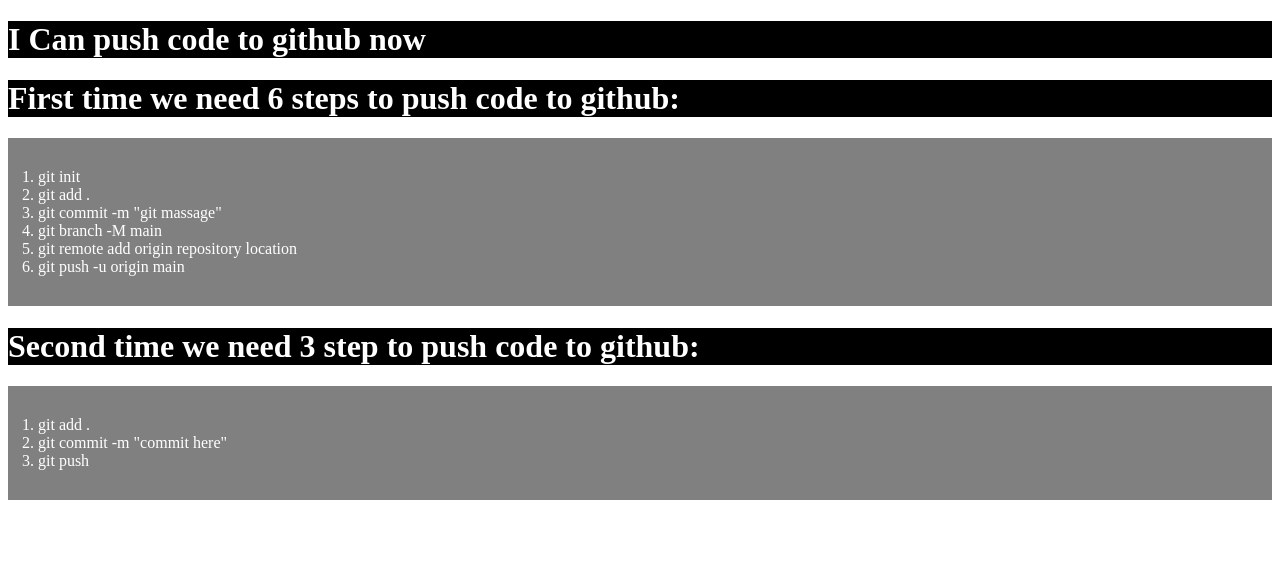
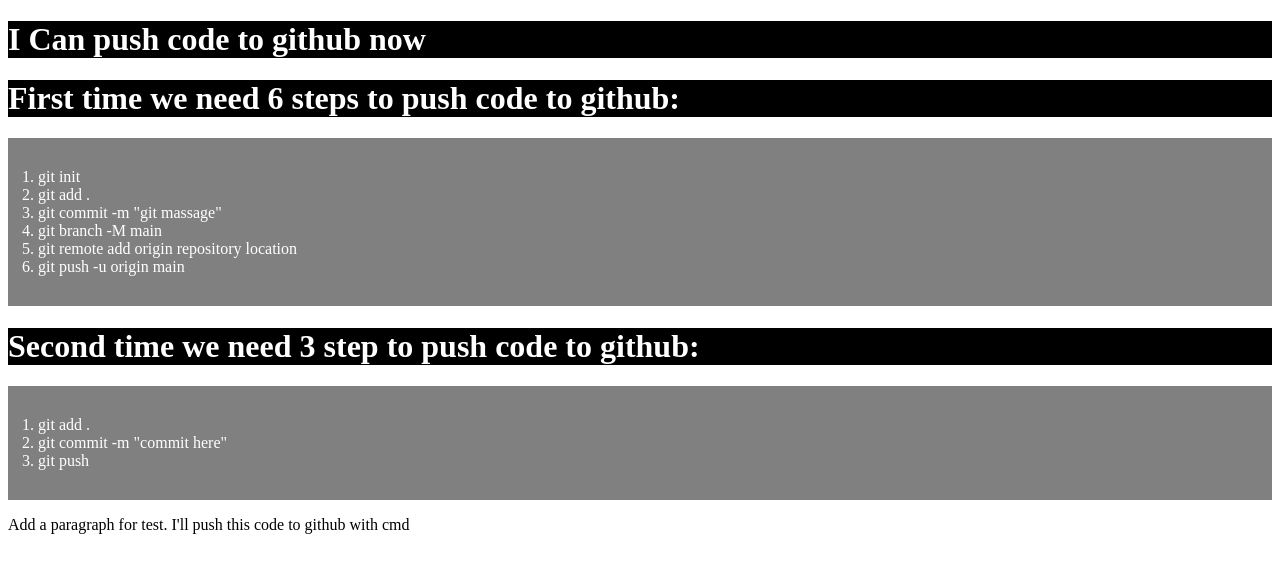
Before and after one commit to 9Abdurrahman2020/my-second-repo, a plain HTML site: page index.html in a window 1280 px wide. Drawn offline with Linux system fonts and the light colour scheme.

Commit message:
added a paragraph

```diff
--- a/index.html
+++ b/index.html
@@ -24,5 +24,6 @@
         <li>git commit -m "commit here"</li>
         <li>git push</li>
     </ol>
+    <p>Add a paragraph for test. I'll push this code to github with cmd</p>
 </body>
 </html>
```
